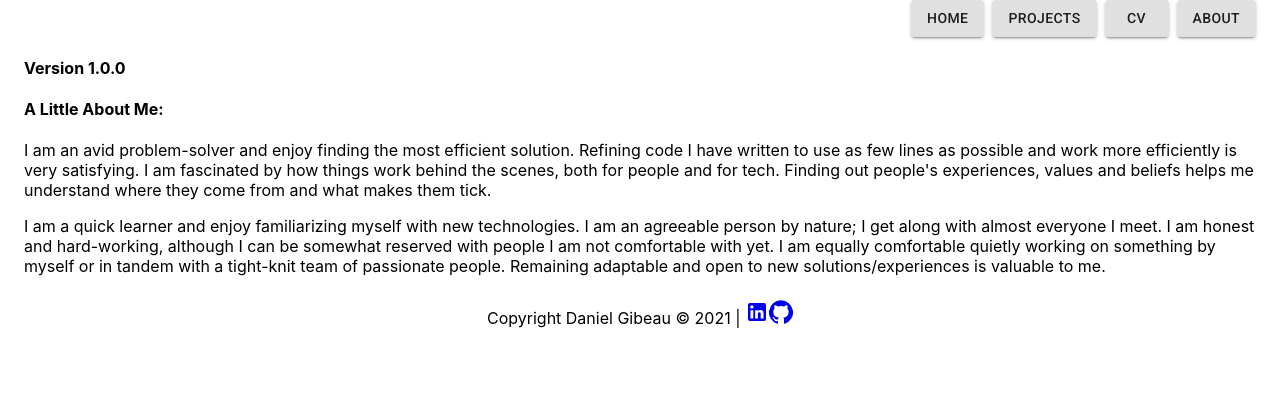
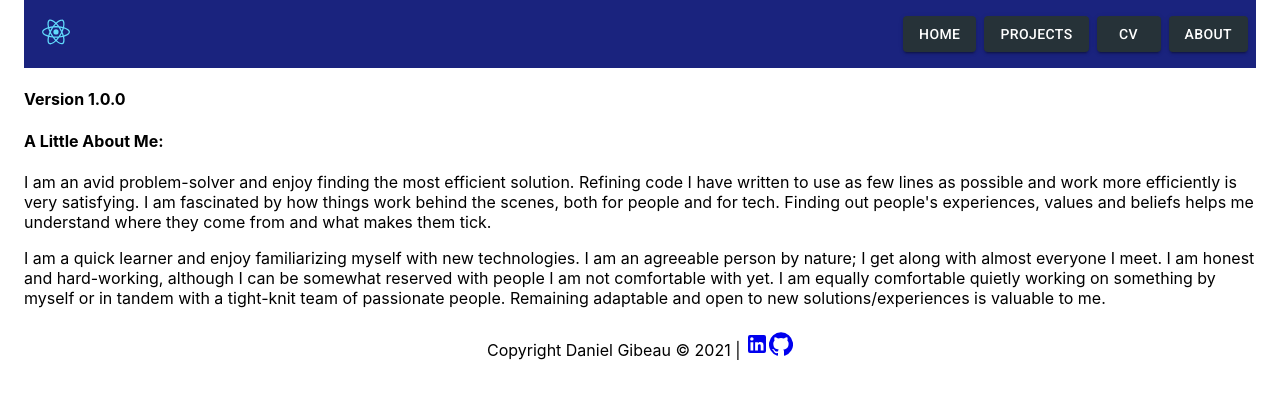
Before and after one commit to d-gibeau/portfolio-website, a React (Create React App) app: page /about in a window 1280 px wide. Shown: the top 398 px of the page. Built offline with nearby package versions, Linux system fonts and the light colour scheme.

Commit message:
Some minor styling added, trial colour theme. Links open in new tab for footer.

```diff
--- a/src/App.js
+++ b/src/App.js
@@ -5,13 +5,29 @@ import About from "./components/About";
 import Home from "./components/Home";
 import CurriculumVitae from "./components/CurriculumVitae";
 import Projects from "./components/Projects";
-import { Container } from "@material-ui/core";
+import { Container, createMuiTheme, MuiThemeProvider } from "@material-ui/core";
+
+const theme = createMuiTheme({
+  palette: {
+    primary: {
+      main: "#1a237e",
+      light: "#534bae",
+      dark: "#000051",
+    },
+    secondary: {
+      main: "#263238",
+      light: "#4f5b62",
+      dark: "#000a12",
+    },
+  },
+});
 
 function App() {
   return (
+    <MuiThemeProvider theme={theme}>
       <Container maxWidth="xl">
         <Router>
-        <Header />
+          <Header backgroundColor={theme.palette.primary.main} />
           <Route path="/" exact component={Home} />
           <Route path="/projects" component={Projects} />
           <Route path="/cv" component={CurriculumVitae} />
@@ -19,6 +35,7 @@ function App() {
           <Footer />
         </Router>
       </Container>
+    </MuiThemeProvider>
   );
 }
 
--- a/src/components/Footer.js
+++ b/src/components/Footer.js
@@ -17,12 +17,20 @@ const Footer = () => {
         </Grid>
         &nbsp;
         <Grid item>
-          <a href="https://www.linkedin.com/in/daniel-gibeau-723a2b15a/">
+          <a
+            href="https://www.linkedin.com/in/daniel-gibeau-723a2b15a/"
+            target="_blank"
+            rel="noreferrer"
+          >
             <LinkedIn />
           </a>
         </Grid>
         <Grid item>
-          <a href="https://github.com/Ututu222">
+          <a
+            href="https://github.com/Ututu222"
+            target="_blank"
+            rel="noreferrer"
+          >
             <GitHub />
           </a>
         </Grid>
--- a/src/components/Header.js
+++ b/src/components/Header.js
@@ -1,8 +1,22 @@
 import NavMenu from "./NavMenu";
+import "../style/Header.css";
+import { ReactComponent as Logo } from "../logo.svg";
+import { Link } from "react-router-dom";
 
-const Header = () => {
+const Header = ({ backgroundColor }) => {
   return (
-    <header>
+    <header
+      className="header"
+      style={{
+        backgroundColor: backgroundColor,
+        display: "flex",
+        justifyContent: "space-between",
+        alignItems: "center",
+      }}
+    >
+      <Link to="/">
+        <Logo style={{ width: "3rem", height: "3rem" }} alt="logo" />
+      </Link>
       <NavMenu />
     </header>
   );
--- a/src/components/NavMenu.js
+++ b/src/components/NavMenu.js
@@ -7,22 +7,37 @@ const NavMenu = () => {
     <nav className="nav">
       <Grid container direction="row" justify="flex-end" spacing={SPACING}>
         <Grid item>
-          <Button component={Link} to="/" variant="contained">
+          <Button component={Link} to="/" variant="contained" color="secondary">
             Home
           </Button>
         </Grid>
         <Grid item>
-          <Button component={Link} to="/projects" variant="contained">
+          <Button
+            component={Link}
+            to="/projects"
+            variant="contained"
+            color="secondary"
+          >
             Projects
           </Button>
         </Grid>
         <Grid item>
-          <Button component={Link} to="/cv" variant="contained">
+          <Button
+            component={Link}
+            to="/cv"
+            variant="contained"
+            color="secondary"
+          >
             CV
           </Button>
         </Grid>
         <Grid item>
-          <Button component={Link} to="/about" variant="contained">
+          <Button
+            component={Link}
+            to="/about"
+            variant="contained"
+            color="secondary"
+          >
             About
           </Button>
         </Grid>
--- a/src/index.css
+++ b/src/index.css
@@ -1,13 +1,13 @@
 body {
   margin: 0;
-  font-family: -apple-system, BlinkMacSystemFont, 'Segoe UI', 'Roboto', 'Oxygen',
-    'Ubuntu', 'Cantarell', 'Fira Sans', 'Droid Sans', 'Helvetica Neue',
+  font-family: -apple-system, BlinkMacSystemFont, "Segoe UI", "Roboto", "Oxygen",
+    "Ubuntu", "Cantarell", "Fira Sans", "Droid Sans", "Helvetica Neue",
     sans-serif;
   -webkit-font-smoothing: antialiased;
   -moz-osx-font-smoothing: grayscale;
 }
 
 code {
-  font-family: source-code-pro, Menlo, Monaco, Consolas, 'Courier New',
+  font-family: source-code-pro, Menlo, Monaco, Consolas, "Courier New",
     monospace;
 }
--- /dev/null
+++ b/src/style/Header.css
@@ -0,0 +1,3 @@
+.header {
+  padding: 0.5rem;
+}
```
Lines whose indentation alone changed are shown as unchanged.
